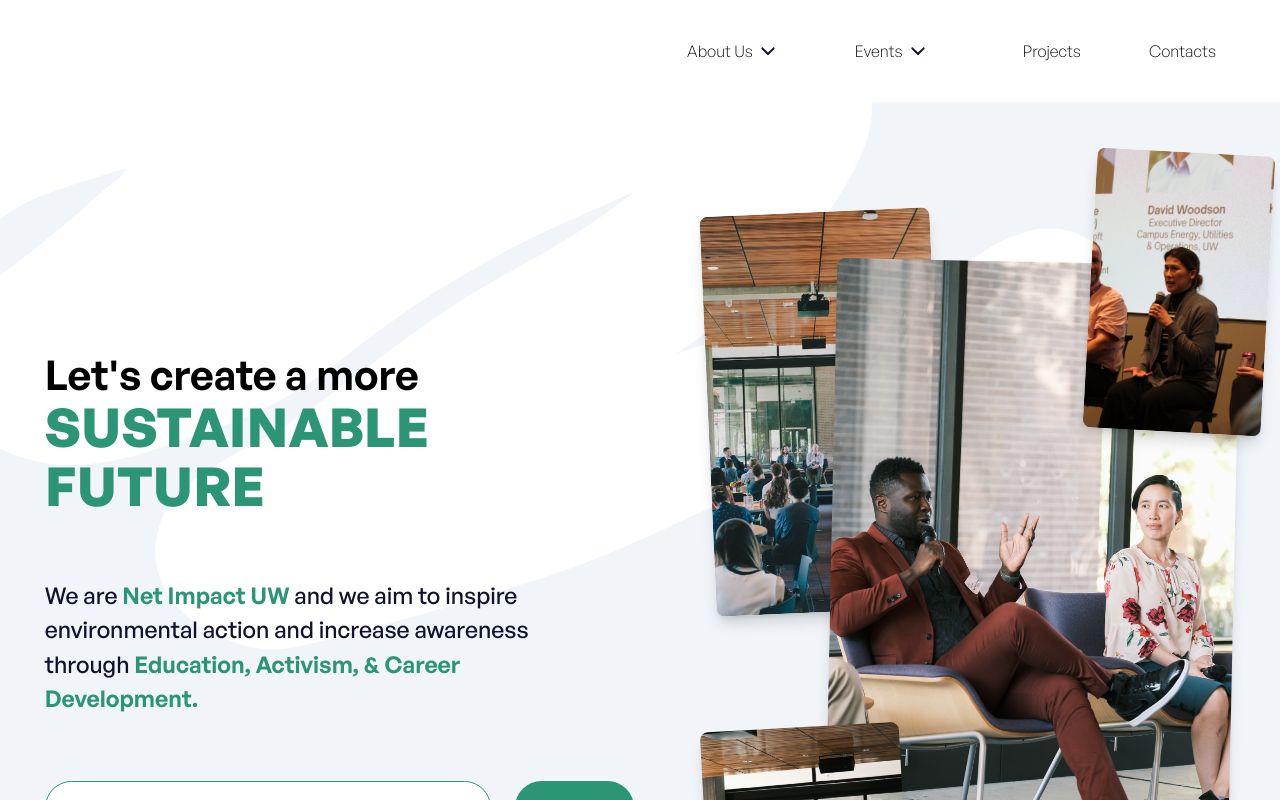
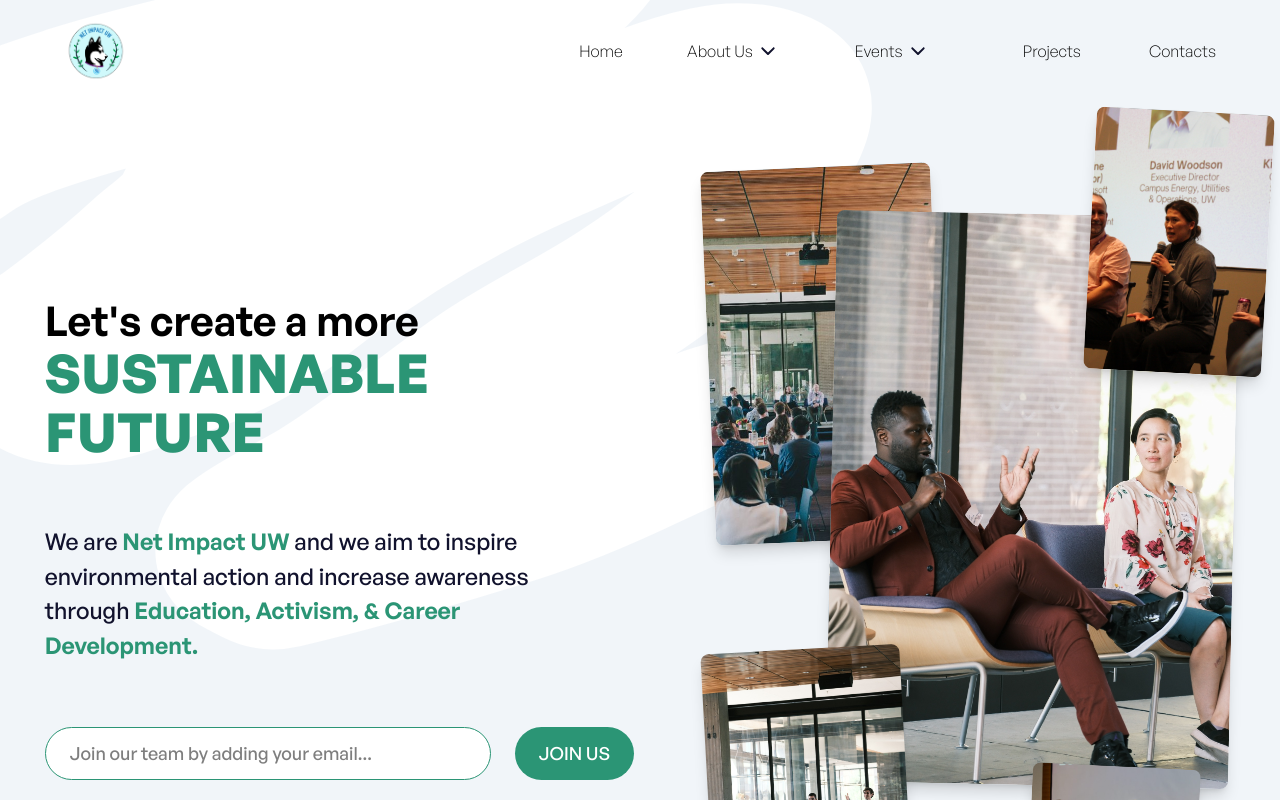
Before and after one commit to webimpactuw/net-impact, a Next.js app: page / in a window 1280 px wide. Shown: the top 800 px of the page. Built offline with nearby package versions, Linux system fonts and the light colour scheme.

Commit message:
navbar improvements

```diff
--- a/src/app/components/NavBar.tsx
+++ b/src/app/components/NavBar.tsx
@@ -2,7 +2,7 @@ import Image from 'next/image'
 import DropDownButton from "./DropDownButton"
 export default function NavBar(){
     return(
-        <header className = "flex items-center px-16 py-5 justify-between"> {/*60 px horizontal 20 px vertical */}
+        <header className = "flex items-center px-16 py-5 justify-between absolute w-full"> {/*60 px horizontal 20 px vertical */}
             <div>
                 <Image src="/logo.png" alt="My Image" width={62} height={62}/>
             </div>
--- a/src/app/page.tsx
+++ b/src/app/page.tsx
@@ -26,7 +26,7 @@ export default function Home() {
       {/* TODO: add responsivity for medium sized screens
       TODO: add responsivity for smaller sized screens */}
       {/* w-[1440px] h-[751px] */}
-      <header className="h-[1000px] px-[3.5%] flex gap-[3.5%] items-center bg-slate-100">
+      <header className="h-[1000px] px-[3.5%] pt-[5%] flex gap-[3.5%] items-center bg-slate-100">
         <div className="w-1/2 h-1/2 flex gap-16 flex-col z-10">
           <div>
             <h1 className="font-semibold text-[41px] leading-[110%]">Let&apos;s create a more</h1>
```
